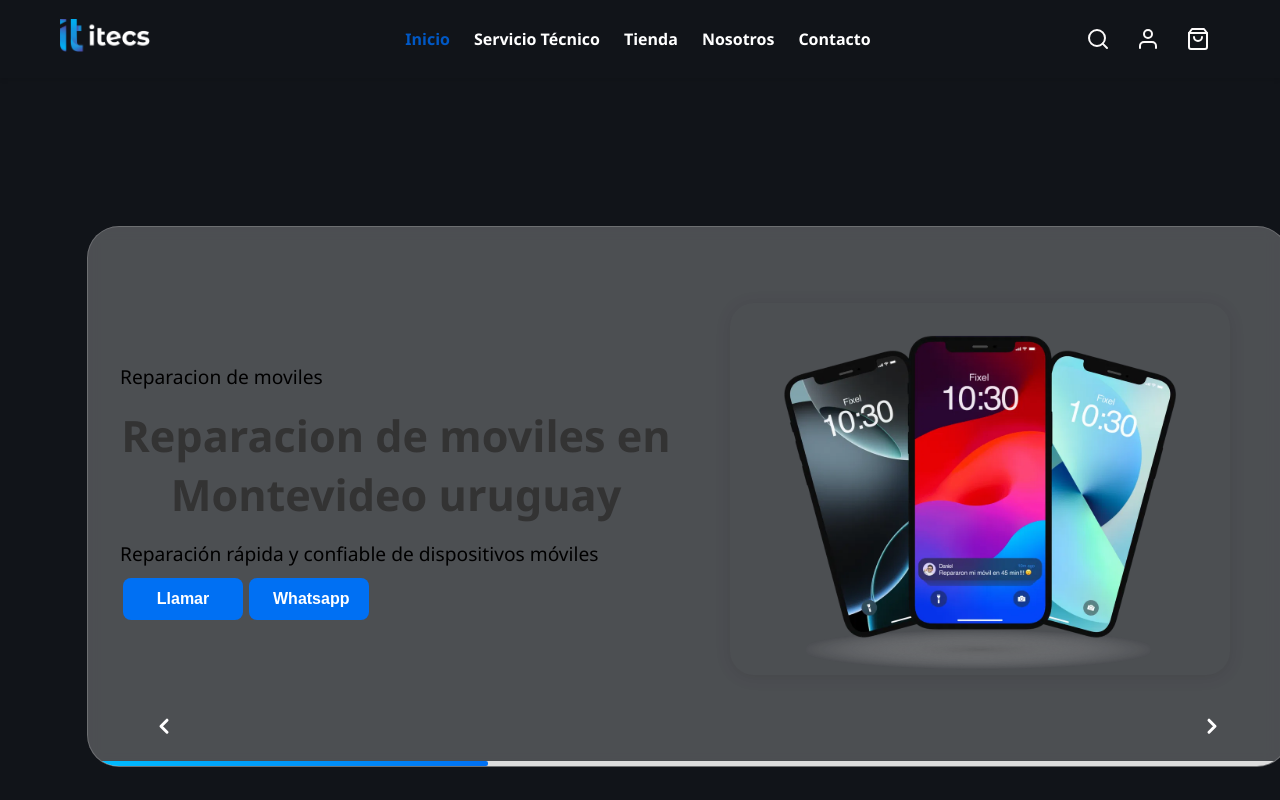
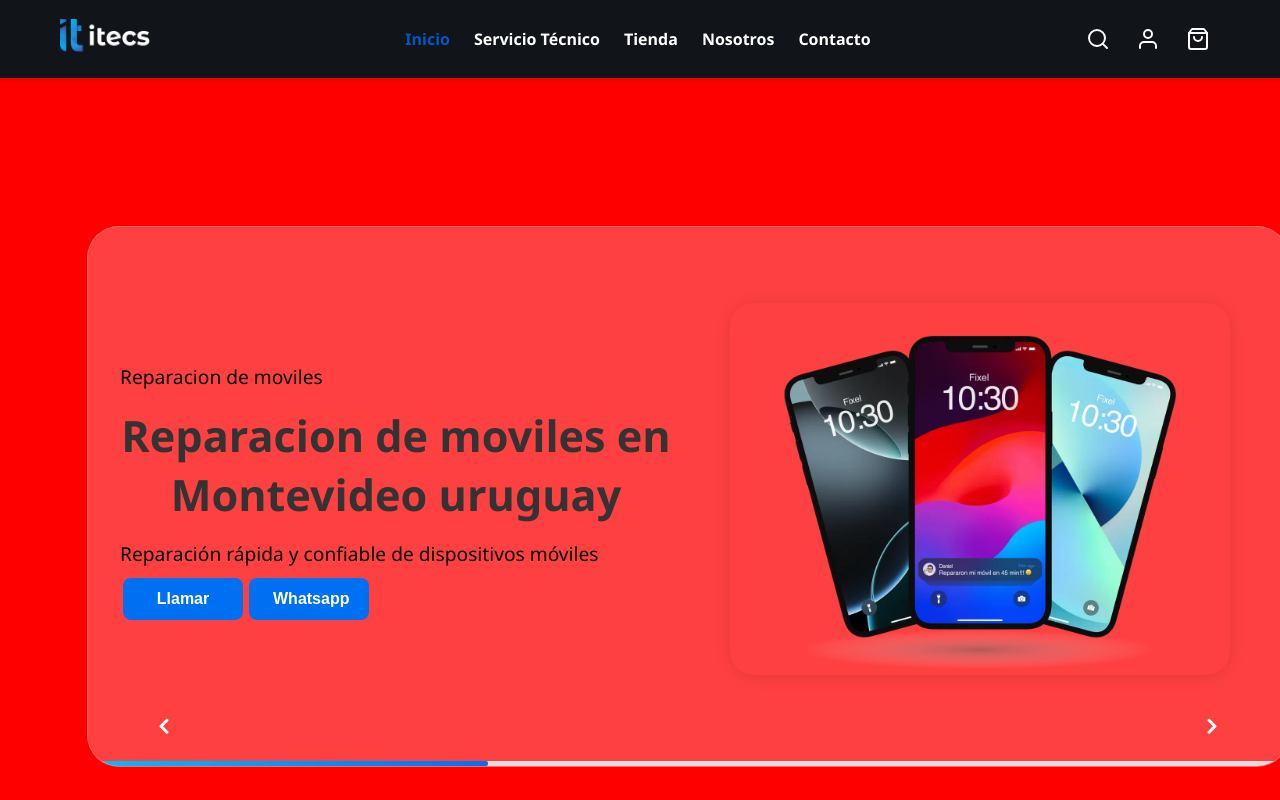
Before and after one commit to gustavo-manzini/Itecs, a React (Vite) app: page / in a window 1280 px wide. Shown: the top 800 px of the page. Built offline with nearby package versions, Linux system fonts and the light colour scheme.

Commit message:
color rojo

```diff
--- a/src/App.css
+++ b/src/App.css
@@ -10,7 +10,8 @@ body {
   align-items: center;
   font-family: "Segoe UI", Tahoma, Geneva, Verdana, sans-serif;
   overflow-x: hidden;
-  background-color: #111419;
+  /* background-color: #111419; */
+  background-color: red;
 }
 
 @media (max-width: 768px) {
@@ -21,10 +22,7 @@ body {
     background-color: gray;
   }
 }
-
-
 /* Navbar */
-
 .navbar {
   width: 100%;
   background-color: #111419;
```
